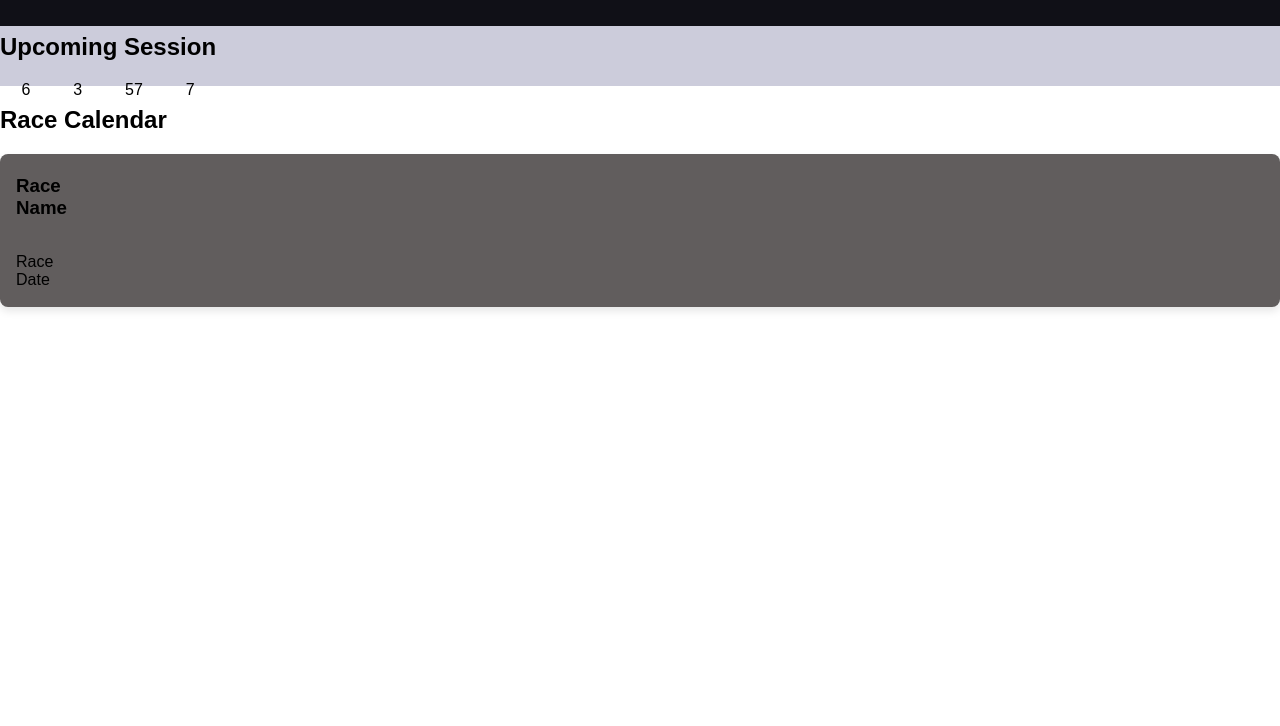
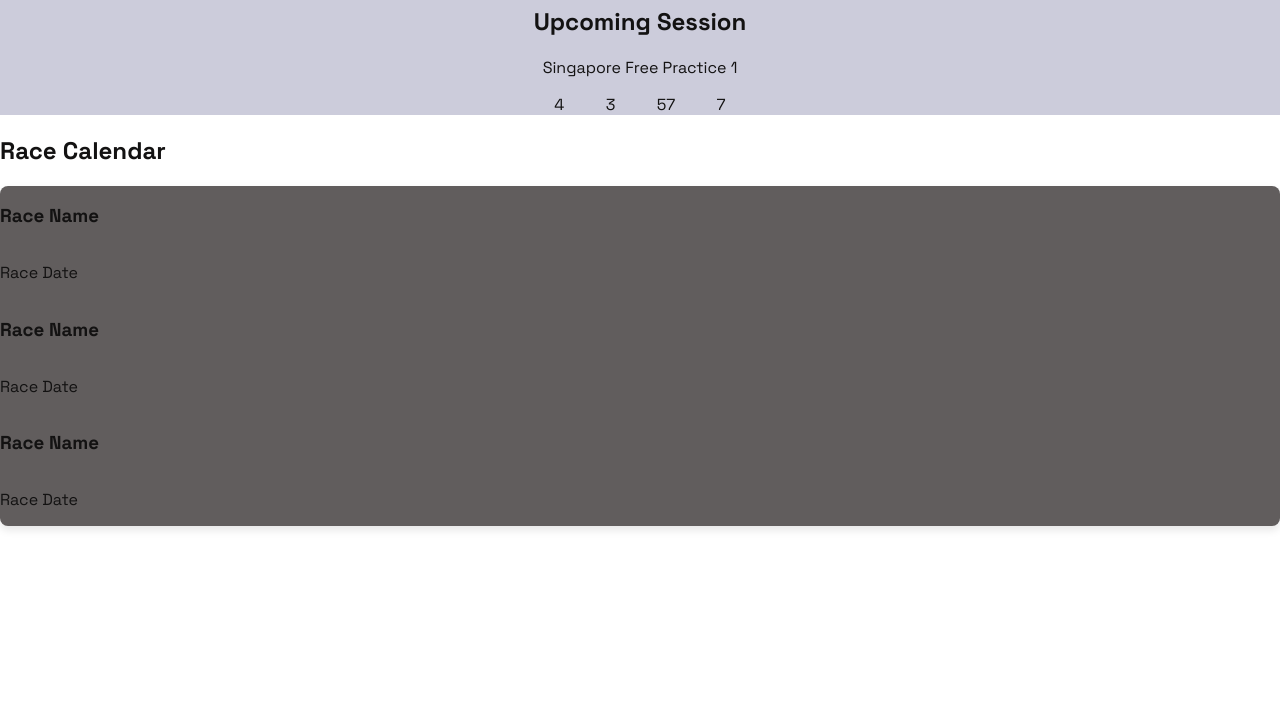
Before and after one commit to Skieo44/uppgift, a plain HTML site: page index.html in a window 1280 px wide. Shown: the part 74-800 px from the top of the page. Drawn offline with Linux system fonts and the light colour scheme.

Commit message:
Changed layout

```diff
--- a/index.html
+++ b/index.html
@@ -1,19 +1,22 @@
 <!DOCTYPE html>
-<html lang="sv">
+<html lang="en">
 <head>
     <meta charset="UTF-8">
     <meta name="viewport" content="width=device-width, initial-scale=1.0">
     <link rel="stylesheet" href="style.css">
+    <link rel="preconnect" href="https://fonts.googleapis.com">
+    <link rel="preconnect" href="https://fonts.gstatic.com" crossorigin>
+    <link href="https://fonts.googleapis.com/css2?family=Space+Grotesk:wght@300..700&display=swap" rel="stylesheet">
     <title>FormulaTracker</title>
 </head>
 <body>
     <header class="header">
         <nav class="nav">
-            <a class="logo" href="index.html">FormulaTracker</a>
+            <a id="logo" href="index.html">FormulaTracker</a>
 
 
-            <a class="nav-link" href="schedule.html">Schedule</a>
-            <a class="nav-link" href="standings.html">Standings</a>
+            <a id="nav-link" href="schedule.html">Schedule</a>
+            <a id="nav-link" href="standings.html">Standings</a>
 
 
             <div class="nav-spacer"></div>
@@ -23,7 +26,7 @@
     <section class="upcoming-bar">
         <div class="session-info">
             <h1>Upcoming Session</h1>
-            <p id="session-name"></p>
+            <p id="session-name"> Singapore Free Practice 1</p>
             <div class="clock" id="clock1">
                 <div data-value="days"> </div>
                 <div data-value="hours"> </div>
@@ -41,6 +44,14 @@
                     <h3 id="race-name">Race Name</h3>
                     <p id="race-date">Race Date</p>
                 </div>
+                  <div class="calendar-container">
+                    <h3 id="race-name">Race Name</h3>
+                    <p id="race-date">Race Date</p>
+                </div>
+                  <div class="calendar-container">
+                    <h3 id="race-name">Race Name</h3>
+                    <p id="race-date">Race Date</p>
+                </div>
             </div>
         </section>
     </main>
--- a/script/countdown.js
+++ b/script/countdown.js
@@ -1,4 +1,4 @@
-class countdownTimer {
+ class countdownTimer {
         constructor({ selector, targetDate }) {
         this.selector = selector;
         this.targetDate = targetDate;
--- a/script/script.js
+++ b/script/script.js
@@ -1,6 +1,6 @@
 const timer1 = new countdownTimer({
     selector: "#clock1",
-    targetDate: new Date('October, 11 2026 14:00:00')
+    targetDate: new Date('October, 9 2026 14:00:00')
 })
 timer1.startTimer();
 
--- a/style.css
+++ b/style.css
@@ -1,33 +1,53 @@
+* {
+  box-sizing: border-box;
+  color: #131212;
+    font-family: 'Space Grotesk', sans-serif;
+    text-decoration: none;
+}
 body{
     margin: 0;
     background: var(--background);
-    color: var(--text-color);
-    font-family: 'Arial', sans-serif;
 }
 
 .header{
-    background: #101017;
+    background: #151040;
     height: 60px;
     padding: 20px;
     text-align: center;
 }
 
+
 .nav{
     height: 100%;
     display : flex;
     align-items: center;
+    justify-content: flex-start;
     gap: 40px;
     padding: 0 32px;
+}
+#logo{
+   color: white;
+
+   display: flex;
+  justify-content: space-between;
+}
+#nav-link{
+    color: white;
 }
 
 .upcoming-bar{
     background: #ccccdb;
-    height: 60px;
+    height: 100%;
 
     display: flex;
     align-items: center;
+    flex-direction: column;
+    text-align: center;
+}
 
-
+#session-name{
+   flex: display;
+   align-items: flex-start;
 }
 
 .clock{
@@ -36,11 +56,10 @@ body{
    display: flex;
    justify-content: space-around;
    flex-direction: row;
-
    flex: grow;
 }
 
-.calendar-card{
+#calendar-card{
     box-shadow: 0 4px 8px rgba(0, 0, 0, 0.1);
     border-radius: 8px;
 
@@ -48,10 +67,6 @@ body{
 }
 
 .calendar-container{
-     width: 20px;
     display: flex;
     flex-direction: column;
-    padding: 2px 16px;
-
-
 }
```
